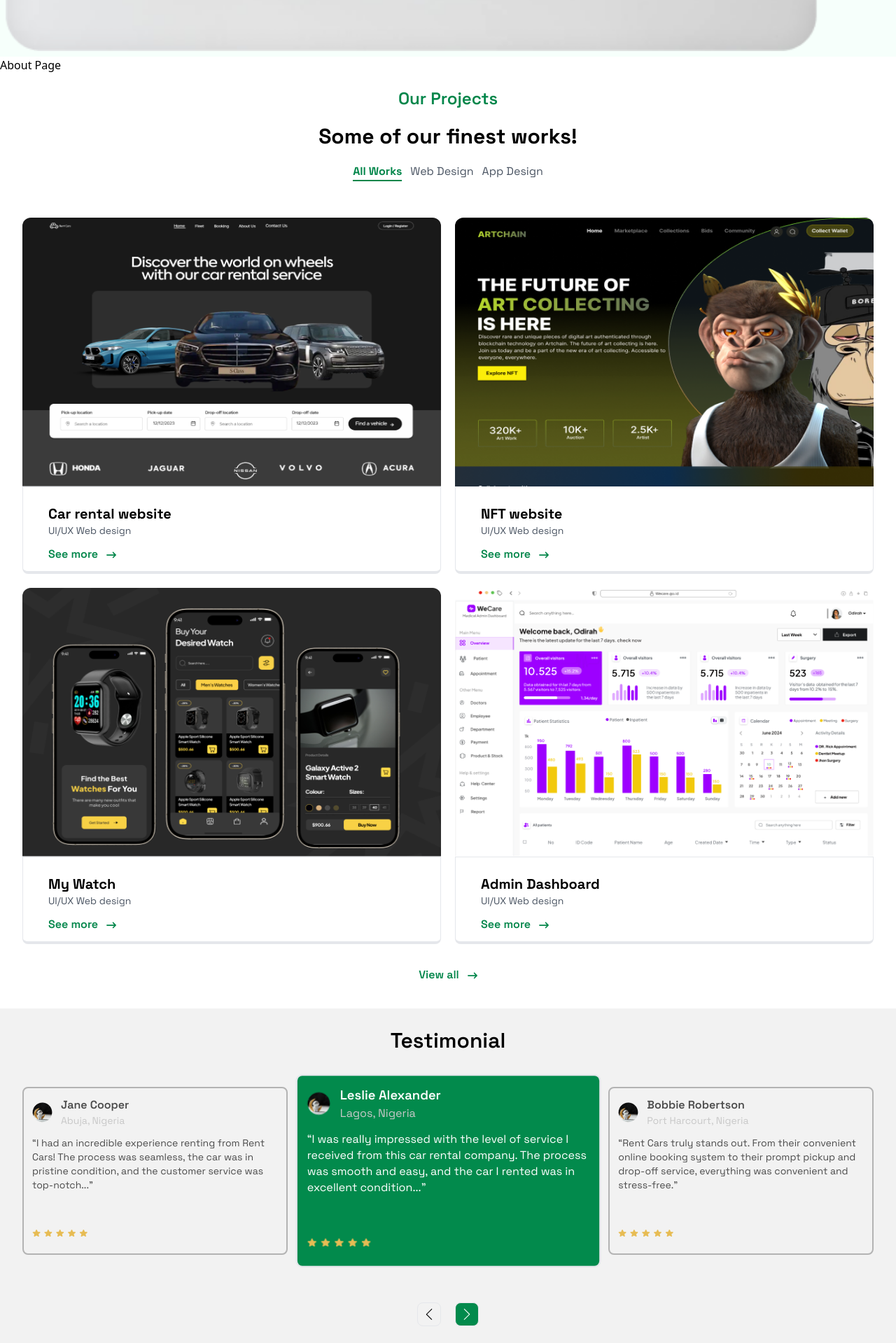
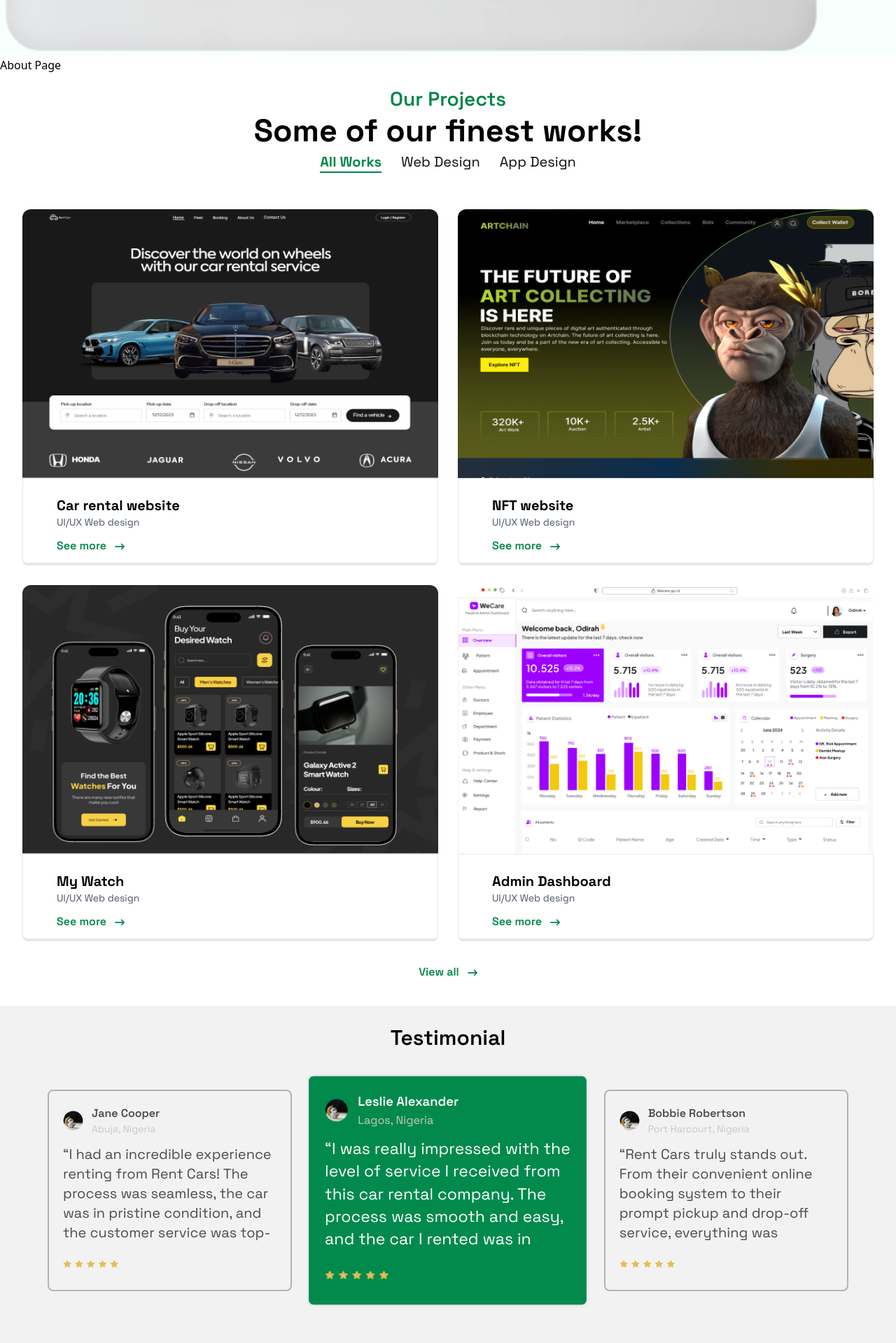
Before and after one commit to braitcode/dph-frontend, a React (Vite) app: page / in a window 1280 px wide. Shown: the part 1960-3879 px from the top of the page at 70% size. Built offline with nearby package versions, Linux system fonts and the light colour scheme.

Commit message:
update:retouch

```diff
--- a/src/components/Testimonial.jsx
+++ b/src/components/Testimonial.jsx
@@ -1,69 +1,132 @@
-import React, { useState } from 'react';
-import images from '../assets/portfolioimages/space.png';
-import starsIcon from '../assets/portfolioimages/ratings.png';
+import React, { useState } from "react";
+import images from "../assets/portfolioimages/space.png";
+import starsIcon from "../assets/portfolioimages/ratings.png";
 import { SlArrowLeft, SlArrowRight } from "react-icons/sl";
 
 const Testimonial = () => {
   const newData = [
-        {id: 1, image: images, title: "Jane Cooper", location: "Abuja, Nigeria", testimony: "“I had an incredible experience renting from Rent Cars! The process was seamless, the car was in pristine condition, and the customer service was top-notch...”", rate: starsIcon},
-        {id: 2, image: images, title: "Leslie Alexander", location: "Lagos, Nigeria", testimony: "“I was really impressed with the level of service I received from this car rental company. The process was smooth and easy, and the car I rented was in excellent condition...”", rate: starsIcon},
-        {id: 3, image: images, title: "Bobbie Robertson", location: "Port Harcourt, Nigeria", testimony: "“Rent Cars truly stands out. From their convenient online booking system to their prompt pickup and drop-off service, everything was convenient and stress-free.”", rate: starsIcon},
-        {id: 4, image: images, title: "Eleanor Pena", location: "Ibadan, Nigeria", testimony: "“Artchain NFT exceeded my expectations. The entire process, from acquiring to analyzing transactions, was seamless and secure. The platform's transparency and ease of use have made me a loyal user.Artchain NFT exceeded my expectations. The entire process, from acquiring to analyzing transactions, was seamless and secure. The platform's transparency and ease of use have made me a loyal user.”", rate: starsIcon},
-        {id: 5, image: images, title: "Michael Edwards", location: "Enugu, Nigeria", testimony: "“WeCare truly stands out in the healthcare space. Their meticulous attention to detail and the precision of their transaction analysis have made a significant impact on our operations. Highly recommended!”", rate: starsIcon}
+    {
+      id: 1,
+      image: images,
+      title: "Jane Cooper",
+      location: "Abuja, Nigeria",
+      testimony:
+        "“I had an incredible experience renting from Rent Cars! The process was seamless, the car was in pristine condition, and the customer service was top-notch...”",
+      rate: starsIcon,
+    },
+    {
+      id: 2,
+      image: images,
+      title: "Leslie Alexander",
+      location: "Lagos, Nigeria",
+      testimony:
+        "“I was really impressed with the level of service I received from this car rental company. The process was smooth and easy, and the car I rented was in excellent condition...”",
+      rate: starsIcon,
+    },
+    {
+      id: 3,
+      image: images,
+      title: "Bobbie Robertson",
+      location: "Port Harcourt, Nigeria",
+      testimony:
+        "“Rent Cars truly stands out. From their convenient online booking system to their prompt pickup and drop-off service, everything was convenient and stress-free.”",
+      rate: starsIcon,
+    },
+    {
+      id: 4,
+      image: images,
+      title: "Eleanor Pena",
+      location: "Ibadan, Nigeria",
+      testimony:
+        "“Artchain NFT exceeded my expectations. The entire process, from acquiring to analyzing transactions, was seamless and secure. The platform's transparency and ease of use have made me a loyal user.Artchain NFT exceeded my expectations. The entire process, from acquiring to analyzing transactions, was seamless and secure. The platform's transparency and ease of use have made me a loyal user.”",
+      rate: starsIcon,
+    },
+    {
+      id: 5,
+      image: images,
+      title: "Michael Edwards",
+      location: "Enugu, Nigeria",
+      testimony:
+        "“WeCare truly stands out in the healthcare space. Their meticulous attention to detail and the precision of their transaction analysis have made a significant impact on our operations. Highly recommended!”",
+      rate: starsIcon,
+    },
   ];
 
   const [currentIndex, setCurrentIndex] = useState(0);
-    const [activeButton, setActiveButton] = useState('next'); // Set the right button as active by default
+  const [activeButton, setActiveButton] = useState("next"); // Set the right button as active by default
 
   const handlePrevClick = () => {
-        setCurrentIndex((prevIndex) => (prevIndex === 0 ? newData.length - 3 : prevIndex - 1));
-        setActiveButton('prev');
+    setCurrentIndex((prevIndex) =>
+      prevIndex === 0 ? newData.length - 3 : prevIndex - 1
+    );
+    setActiveButton("prev");
   };
 
   const handleNextClick = () => {
-        setCurrentIndex((prevIndex) => (prevIndex === newData.length - 3 ? 0 : prevIndex + 1));
-        setActiveButton('next');
+    setCurrentIndex((prevIndex) =>
+      prevIndex === newData.length - 3 ? 0 : prevIndex + 1
+    );
+    setActiveButton("next");
   };
 
   return (
     <>
-            <main className='px-4 sm:px-2 lg:px-8 bg-[#F2F2F2] py-7'>
-                <h1 className='text-3xl text-center font-semibold font-spaceGrotesk'>Testimonial</h1>
-                {/* testimonial box */}
-                <section className='container m-auto grid lg:grid-cols-3 md:grid-cols-3 sm:grid-cols-1 lg:gap-10 md:gap-5 lg:py-7 py-3'>
+      <main className="px-4 sm:px-2 lg:px-8 bg-[#F2F2F2] py-7">
+        <h1 className="text-3xl text-center font-semibold font-spaceGrotesk">
+          Testimonial
+        </h1>
+        {/* testimony box */}
+        <section className="container m-auto grid lg:grid-cols-3 md:grid-cols-3 sm:grid-cols-1 xl:gap-12 lg:gap-10 md:gap-5 lg:py-7 py-3 xl:p-9">
           {newData.slice(currentIndex, currentIndex + 3).map((slide, index) => {
             const isMiddleItem = index === 1;
             return (
               <div
                 key={slide.id}
-                                className={`p-3 border border-2 rounded-lg font-spaceGrotesk transition-transform duration-500 mt-5 flex flex-col justify-between lg:h-[15rem] ${isMiddleItem ? 'lg:scale-[115%] md:scale-[110%] text-white bg-[#028A4C]' : 'border-[#B3B3B3] text-[#4B4B4B]'}`}
+                className={`p-3 border border-2 rounded-lg font-spaceGrotesk transition-transform duration-500 mt-5 flex flex-col justify-between lg:h-[13rem] xl:h-[18rem] xl:p-5 ${
+                  isMiddleItem
+                    ? "lg:scale-[115%] md:scale-[110%] text-white bg-[#028A4C]"
+                    : "border-[#B3B3B3] text-[#4B4B4B]"
+                }`}
               >
-                                <div className='flex gap-3 items-center'>
-                                    <img src={slide.image} alt="profile-image" className='h-fit'/>
+                <div className="flex gap-3 items-center">
+                  <img
+                    src={slide.image}
+                    alt="profile-image"
+                    className="h-fit"
+                  />
                   <div>
-                                        <h2 className='font-semibold'>{slide.title}</h2>
-                                        <h6 className='text-[#C8C8C8] text-sm'>{slide.location}</h6>
+                    <h2 className="font-semibold">{slide.title}</h2>
+                    <h6 className="text-[#C8C8C8] text-sm">{slide.location}</h6>
                   </div>
                 </div>
-                                <p className='my-3 flex-grow overflow-hidden hover:overflow-auto text-sm' style={{ maxHeight: '8rem' }}>{slide.testimony}</p>
-                                <div className='mt-auto mb-3'>
-                                    <img src={slide.rate} alt="rating" className='w-fit h-auto'/>
+                <p
+                  className="my-3 flex-grow overflow-hidden hover:overflow-auto text-sm xl:text-xl"
+                  style={{ maxHeight: "9rem" }}
+                >
+                  {slide.testimony}
+                </p>
+                <div className="mt-auto mb-3">
+                  <img src={slide.rate} alt="rating" className="w-fit h-auto" />
                 </div>
               </div>
             );
           })}
         </section>
         {/* slide button section */}
-                <div className='flex gap-5 justify-center my-5 pt-5'>
+        <div className="flex gap-5 justify-center my-5 pt-5">
           <button
             onClick={handlePrevClick}
-                        className={`border p-2 rounded-lg ${activeButton === 'prev' ? 'bg-[#028A4C] text-white' : ''}`}
+            className={`border p-2 rounded-lg ${
+              activeButton === "prev" ? "bg-[#028A4C] text-white" : ""
+            }`}
           >
             <SlArrowLeft />
           </button>
           <button
             onClick={handleNextClick}
-                        className={`border p-2 rounded-lg ${activeButton === 'next' ? 'bg-[#028A4C] text-white' : ''}`}
+            className={`border p-2 rounded-lg ${
+              activeButton === "next" ? "bg-[#028A4C] text-white" : ""
+            }`}
           >
             <SlArrowRight />
           </button>
--- a/src/pages/Portfolio.jsx
+++ b/src/pages/Portfolio.jsx
@@ -33,21 +33,21 @@ const Portfolio = () => {
 
   return (
     <main className="container m-auto px-4 sm:px-2 lg:px-8">
-      <section className="flex flex-col items-center gap-5 py-5">
-        <h2 className="lg:text-2xl md:text-xl text-[#02864A] font-spaceGrotesk font-semibold">
+      <section className="flex flex-col items-center gap-3 py-5">
+        <h2 className="lg:text-2xl xl:text-[28px] md:text-xl text-[#02864A] font-spaceGrotesk font-semibold">
           Our Projects
         </h2>
-        <h1 className="lg:text-3xl text-xl md:text-2xl font-bold font-spaceGrotesk">
+        <h1 className="lg:text-3xl xl:text-[45px] text-2xl md:text-3xl font-bold font-spaceGrotesk">
           Some of our finest works!
         </h1>
 
-        <div className="flex lg:gap-3 gap-5 font-spaceGrotesk">
+        <div className="flex lg:gap-3 xl:gap-7 md:gap-3 gap-2 font-spaceGrotesk md:text-base text-sm lg:text-lg xl:text-xl">
           {["All Works", "Web Design", "App Design"].map((category) => (
             <p
               key={category}
               onClick={() => setActiveCategory(category)}
               className={`cursor-pointer ${
-                activeCategory === category ? "text-[#02864A] font-bold border-b-2 border-[#02864A]" : "text-gray-600"
+                activeCategory === category ? "text-[#02864A] font-bold border-b-2 border-[#02864A]" : "text-[#090A0B]"
               } transition-colors duration-300 ease-in-out`}
             >
               {category}
@@ -61,19 +61,19 @@ const Portfolio = () => {
           <div className="w-12 h-12 border-4 border-t-4 border-[#02864A] border-solid rounded-full animate-spin"></div>
         </div>
       ) : (
-        <section className=" grid grid-cols-1 md:grid-cols-2 lg:grid-cols-2 gap-5 my-8">
+        <section className=" grid grid-cols-1 md:grid-cols-2 lg:grid-cols-2 gap-5 xl:gap-7 my-8">
           {filteredData.length > 0 ? (
             filteredData.map((project) => (
               <div
                 key={project.id}
-                className="overflow-hidden"
+                className="overflow-hidden "
               >
                 <img
                   src={project.image}
-                  alt={project.title}
+                  alt="project-images"
                   className="w-full h-64 lg:w-full lg:h-96 rounded-t-xl"
                 />
-                <div className="lg:px-9 px-6 py-3 border border-b-4 rounded-b-lg font-spaceGrotesk">
+                <div className="lg:px-9 xl:px-12 px-6 py-3 border border-b-4 rounded-b-lg font-spaceGrotesk">
                   <h3 className="text-xl font-bold mt-3">{project.title}</h3>
                   <p className="text-gray-600 text-sm">{project.position}</p>
                   <div className="flex items-center gap-3 mt-3">
```
Lines whose indentation alone changed are shown as unchanged.
